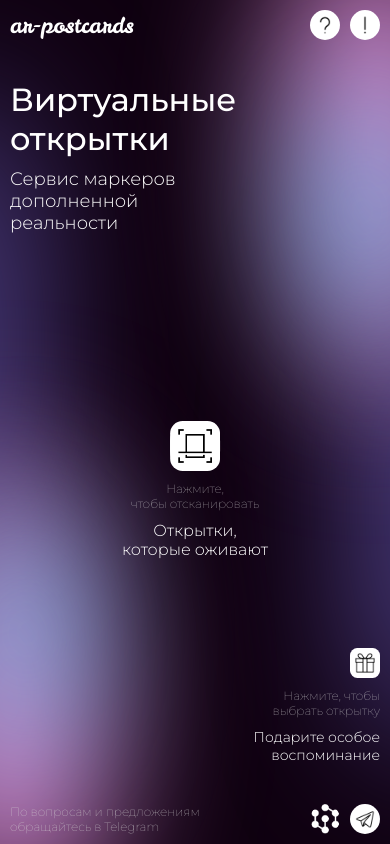
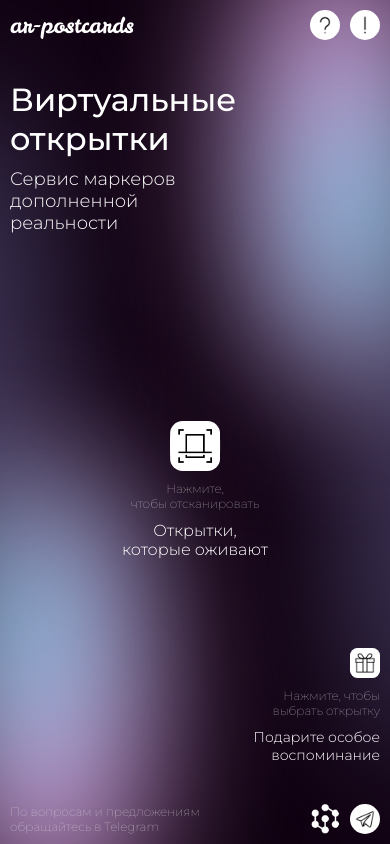
Before and after one commit to dperfiliev/postcards-ar, a Next.js app: page / in a window 390 px wide. Built offline with nearby package versions, Linux system fonts and the light colour scheme.

Commit message:
gradients

```diff
--- a/src/app/globals.css
+++ b/src/app/globals.css
@@ -51,9 +51,9 @@
   --secondary: #050505;
   --neutral: #D9D9D9;
 
-  --cyan: #00eeff;
-  --pink: #ff9ef2;
-  --purple: #6054aa;
+  --cyan: #00ffea;
+  --pink: #f6b8fc;
+  --purple: #59537e;
   --bg: #0f0010;
 
   --container: #00000033;
@@ -370,6 +370,7 @@ a {
 
 @media (max-width: 768px) {
   .pink_1 {
+    left: -10%;
     filter: blur(12vh);
   }
 
@@ -378,10 +379,12 @@ a {
   }
 
   .cyan_1 {
+    bottom: 10%;
     filter: blur(12vh);
   }
 
   .pink_2 {
+    right: -10%;
     filter: blur(12vh);
   }
 
@@ -390,6 +393,7 @@ a {
   }
 
   .cyan_2 {
+    top: 10%;
     filter: blur(12vh);
   }
 
@@ -508,14 +512,6 @@ a {
     font-size: 28px;
   }
 
-  .cyan_1 {
-    bottom: 10%;
-  }
-
-  .cyan_2 {
-    top: 10%;
-  }
-
 }
 
 
```
